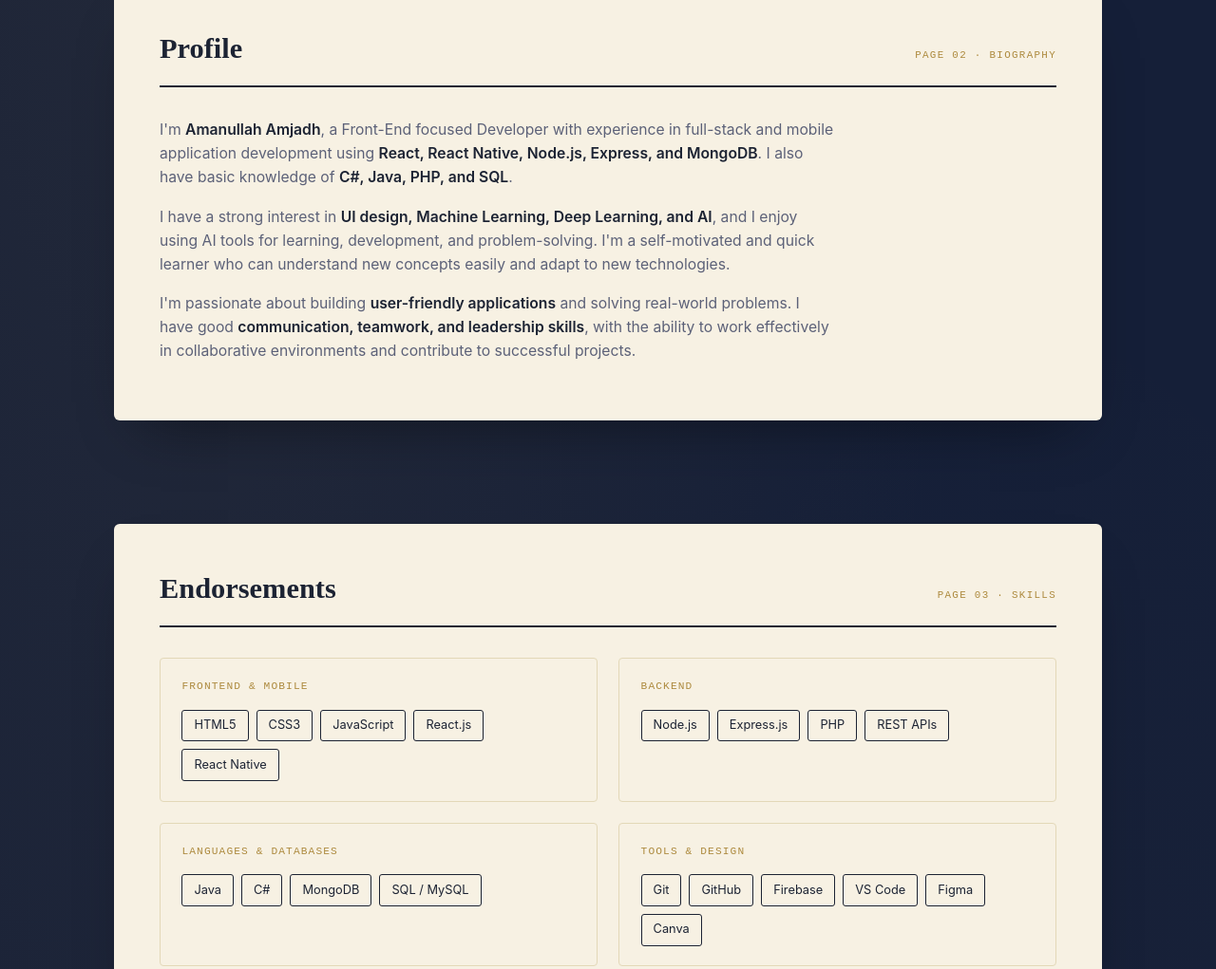
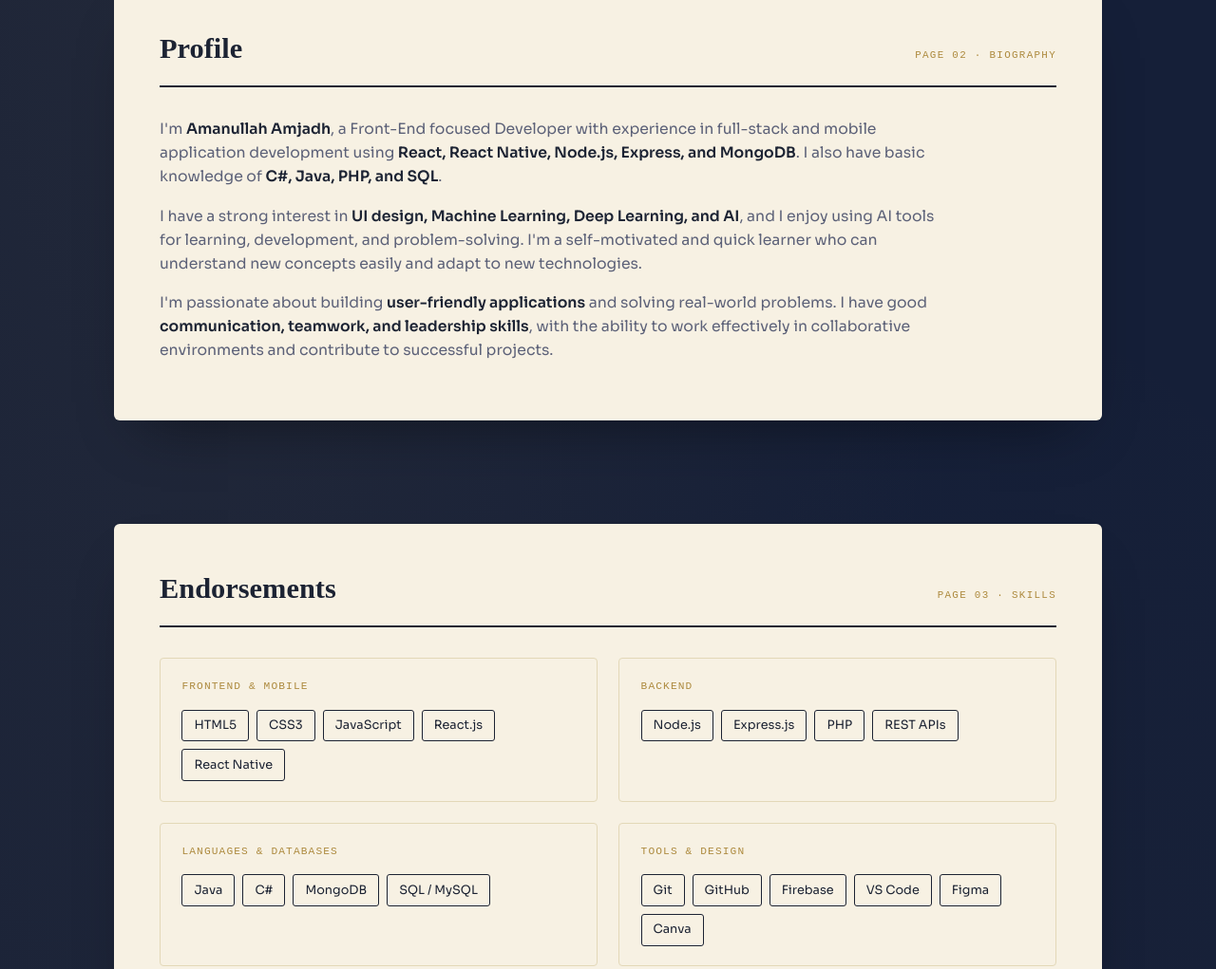
Before and after one commit to imamjadh/portfolio, a plain HTML site: page index.html in a window 1280 px wide. Shown: the part 860-1881 px from the top of the page at 95% size. Drawn offline with Linux system fonts and the light colour scheme.

Commit message:
font chnge

```diff
--- a/index.html
+++ b/index.html
@@ -4,6 +4,7 @@
     <meta charset="UTF-8" />
     <meta name="viewport" content="width=device-width, initial-scale=1.0" />
     <title>Amanullah Amjadh — Developer Passport</title>
+    <link href="https://fonts.googleapis.com/css2?family=Sora:wght@300;400;500;600;700&display=swap" rel="stylesheet">
     <link rel="stylesheet" href="style.css" />
   </head>
 
--- a/style.css
+++ b/style.css
@@ -11,10 +11,6 @@
   --stamp: #8c3a3a;
   --radius: 6px;
 }
-
-/* ================================
-   RESET
-   ================================ */
 
 * {
   margin: 0;
@@ -41,7 +37,7 @@
     );
 
   color: var(--box);
-  font-family: "Inter", sans-serif;
+  font-family: "Sora", sans-serif;
   line-height: 1.6;
 
   -webkit-font-smoothing: antialiased;
@@ -81,10 +77,6 @@
 }
 
 
-/* ================================
-   HEADER
-   ================================ */
-
 header {
   position: sticky;
   top: 0;
@@ -187,10 +179,6 @@
   transition: transform 0.2s ease;
 }
 
-
-/* ================================
-   SIDE NAV / THUMB INDEX
-   ================================ */
 
 .side-nav {
   position: fixed;
@@ -239,10 +227,6 @@
 }
 
 
-/* ================================
-   HERO / BIO-DATA
-   ================================ */
-
 #top {
   padding: 4rem 2rem 3rem;
 }
@@ -278,10 +262,6 @@
 }
 
 
-/* ================================
-   PROFILE PHOTO
-   ================================ */
-
 .photo {
   position: relative;
   z-index: 1;
@@ -340,9 +320,6 @@
 }
 
 
-/* ================================
-   STAMP
-   ================================ */
 
 .stamp {
   position: absolute;
@@ -372,11 +349,6 @@
   display: block;
 }
 
-
-/* ================================
-   HERO INFORMATION
-   ================================ */
-
 .label {
   font-family: "Space Mono", monospace;
   font-size: 0.68rem;
@@ -429,10 +401,6 @@
   word-break: break-word;
 }
 
-
-/* ================================
-   BUTTONS
-   ================================ */
 
 .actions {
   margin-top: 1.8rem;
@@ -487,10 +455,6 @@
 }
 
 
-/* ================================
-   SECTIONS
-   ================================ */
-
 section {
   padding: 3.4rem 2rem;
 }
@@ -543,10 +507,6 @@
 }
 
 
-/* ================================
-   PROFILE / ABOUT
-   ================================ */
-
 .about-text p {
   color: var(--ink-soft);
 
@@ -562,11 +522,6 @@
   font-weight: 600;
 }
 
-
-/* ================================
-   SKILLS
-   ================================ */
-
 .skills-grid {
   display: grid;
 
@@ -616,11 +571,6 @@
 
   color: var(--ink);
 }
-
-
-/* ================================
-   PROJECTS
-   ================================ */
 
 .project-list {
   display: flex;
@@ -780,9 +730,6 @@
 }
 
 
-/* ================================
-   EDUCATION
-   ================================ */
 
 .edu-item {
   border-left: 2px solid var(--ink);
@@ -835,10 +782,6 @@
 }
 
 
-/* ================================
-   CERTIFICATES
-   ================================ */
-
 .cert-list {
   display: grid;
 
@@ -874,11 +817,6 @@
 
   white-space: nowrap;
 }
-
-
-/* ================================
-   CONTACT
-   ================================ */
 
 #contact .box {
   background: var(--box);
@@ -964,11 +902,6 @@
   color: var(--ink-soft);
 }
 
-
-/* ================================
-   FOOTER
-   ================================ */
-
 footer {
   padding: 2.4rem 2rem;
 
@@ -984,11 +917,6 @@
 footer .gold {
   color: var(--gold-soft);
 }
-
-
-/* ================================
-   FADE ANIMATION
-   ================================ */
 
 .fade {
   opacity: 0;
@@ -1006,13 +934,7 @@
   transform: translateY(0);
 }
 
-
-/* =========================================================
-   TABLET
-   ========================================================= */
-
 @media (max-width: 900px) {
-
   .side-nav {
     display: none;
   }
@@ -1039,15 +961,7 @@
   }
 }
 
-
-/* =========================================================
-   MOBILE
-   ========================================================= */
-
 @media (max-width: 860px) {
-
-  /* GLOBAL */
-
   body {
     overflow-x: hidden;
   }
@@ -1059,7 +973,6 @@
   section {
     padding: 2rem 1rem;
   }
-
 
   /* HEADER */
 
@@ -1119,14 +1032,12 @@
     display: none;
   }
 
-
   /* SIDE NAV */
 
   .side-nav {
     display: none;
   }
 
-
   /* HERO */
 
   #top {
@@ -1145,7 +1056,6 @@
     border-radius: 5px;
   }
 
-
   /* PHOTO */
 
   .photo {
@@ -1167,7 +1077,6 @@
 
     bottom: 6px;
   }
-
 
   /* STAMP */
 
@@ -1181,9 +1090,6 @@
     left: auto;
   }
 
-
-  /* HERO TEXT */
-
   .label {
     font-size: 0.6rem;
   }
@@ -1194,7 +1100,6 @@
     margin-bottom: 1.2rem;
   }
 
-
   /* INFORMATION */
 
   .info-grid {
@@ -1215,7 +1120,6 @@
     font-size: 0.88rem;
   }
 
-
   /* BUTTONS */
 
   .actions {
@@ -1232,7 +1136,6 @@
     text-align: center;
   }
 
-
   /* BOXES */
 
   .box {
@@ -1263,7 +1166,6 @@
     font-size: 0.6rem;
   }
 
-
   /* ABOUT */
 
   .about-text p {
@@ -1272,7 +1174,6 @@
     line-height: 1.7;
   }
 
-
   /* SKILLS */
 
   .skills-grid {
@@ -1298,7 +1199,6 @@
 
     padding: 0.3rem 0.6rem;
   }
-
 
   /* PROJECTS */
 
@@ -1356,7 +1256,6 @@
     font-size: 0.72rem;
   }
 
-
   /* EDUCATION */
 
   .edu-item {
@@ -1377,7 +1276,6 @@
     font-size: 0.65rem;
   }
 
-
   /* CERTIFICATES */
 
   .cert-list {
@@ -1402,7 +1300,6 @@
     font-size: 0.62rem;
   }
 
-
   /* CONTACT */
 
   .name {
@@ -1437,7 +1334,6 @@
     line-height: 1.6;
   }
 
-
   /* FOOTER */
 
   footer {
@@ -1449,13 +1345,7 @@
   }
 }
 
-
-/* =========================================================
-   SMALL PHONES
-   ========================================================= */
-
 @media (max-width: 480px) {
-
   header {
     padding: 0.8rem 0.8rem;
   }
@@ -1531,13 +1421,7 @@
   }
 }
 
-
-/* =========================================================
-   VERY SMALL PHONES
-   ========================================================= */
-
 @media (max-width: 360px) {
-
   .logo {
     font-size: 0.68rem;
 
@@ -1584,13 +1468,7 @@
   }
 }
 
-
-/* =========================================================
-   REDUCED MOTION
-   ========================================================= */
-
 @media (prefers-reduced-motion: reduce) {
-
   html {
     scroll-behavior: auto;
   }
```
